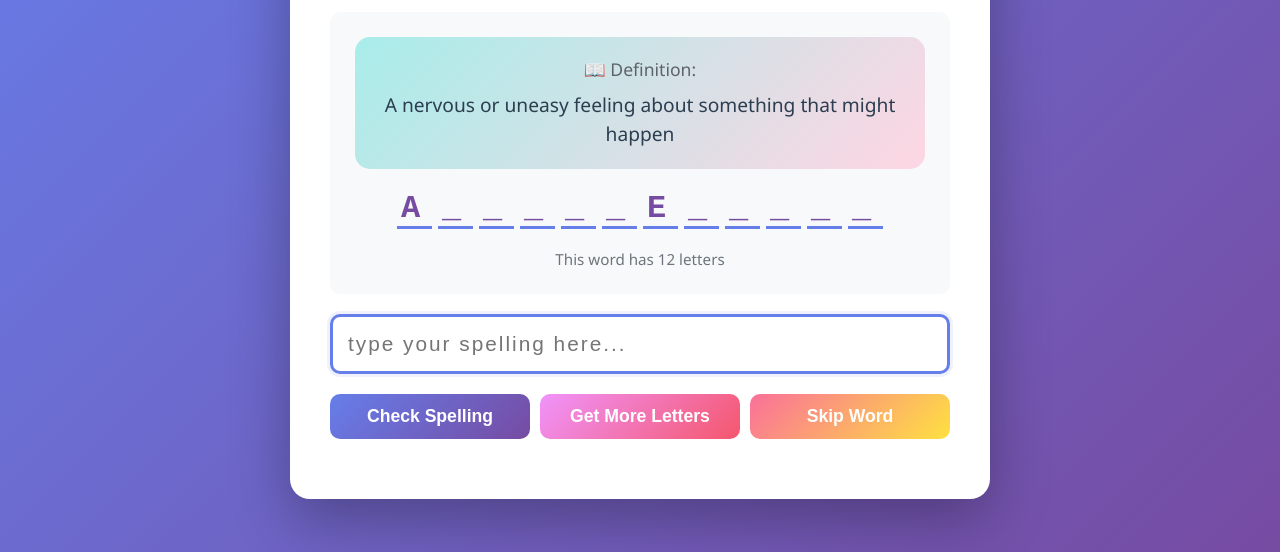
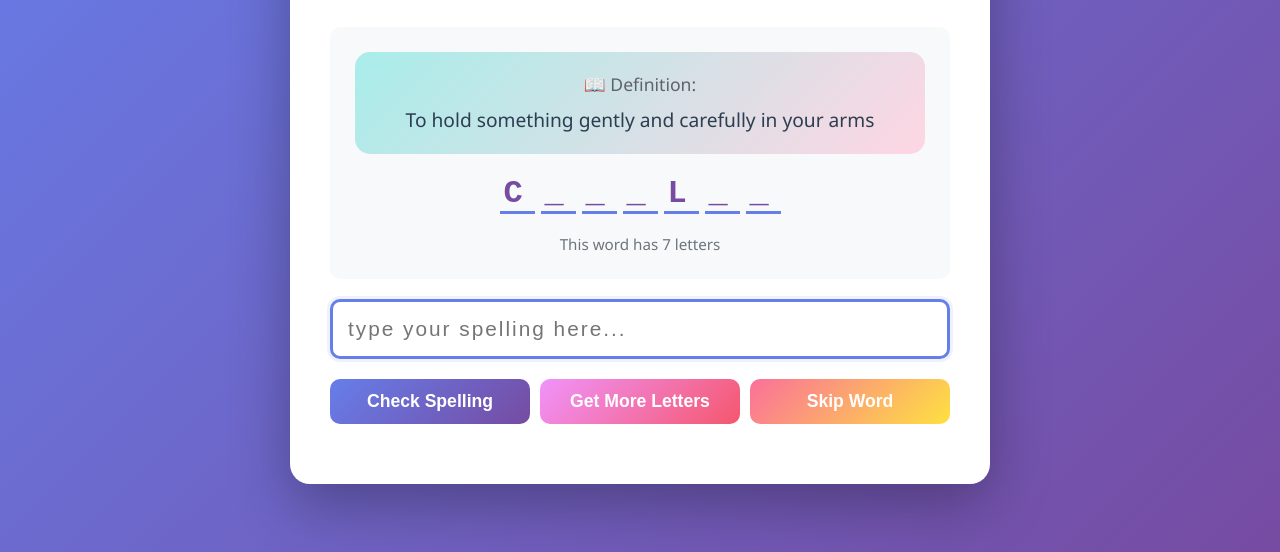
Before and after one commit to LinoNU/spelling-game, a plain HTML site: page index.html in a window 1280 px wide. Shown: the part 248-800 px from the top of the page. Drawn offline with Linux system fonts and the light colour scheme.

Commit message:
Words for Nov 10

```diff
--- a/index.html
+++ b/index.html
@@ -326,39 +326,39 @@
         const GameState = {
             words: [
                 {
-                    word: 'rumpled',
-                    meaning: 'Messy or wrinkled',
-                    initialLetters: [0, 4] // Show 'r' and 'l'
+                    word: 'waggles',
+                    meaning: 'To move or shake something quickly up and down or side to side',
+                    initialLetters: [0, 4] // Show 'w' and 'l'
                 },
                 {
-                    word: 'sputtering',
-                    meaning: 'Making short uneven sounds like struggling to work or someone when upset',
+                    word: 'snippets',
+                    meaning: 'Small pieces or short parts of something',
+                    initialLetters: [0, 4] // Show 's' and 'p'
+                },
+                {
+                    word: 'crumpled',
+                    meaning: 'Bent, crushed or squished to form creases or wrinkles',
+                    initialLetters: [0, 4] // Show 'c' and 'p'
+                },
+                {
+                    word: 'stuttering',
+                    meaning: 'Speaking with sudden stops or repeating sounds',
                     initialLetters: [0, 5] // Show 's' and 'e'
                 },
                 {
-                    word: 'scrawling',
-                    meaning: 'Writing something quickly and messily',
-                    initialLetters: [0, 4] // Show 's' and 'w'
+                    word: 'cradles',
+                    meaning: 'To hold something gently and carefully in your arms',
+                    initialLetters: [0, 4] // Show 'c' and 'l'
                 },
                 {
-                    word: 'eternity',
-                    meaning: 'A very long time that feels like it will never end',
-                    initialLetters: [0, 5] // Show 'e' and 'i'
+                    word: 'utters',
+                    meaning: 'Saying or speaking something out loud, often quietly or suddenly',
+                    initialLetters: [0, 3] // Show 'u' and 'e'
                 },
                 {
-                    word: 'apprehension',
-                    meaning: 'A nervous or uneasy feeling about something that might happen',
-                    initialLetters: [0, 6] // Show 'a' and 'h'
-                },
-                {
-                    word: 'beckons',
-                    meaning: 'To call or signal',
-                    initialLetters: [0, 4] // Show 'b' and 'o'
-                },
-                {
-                    word: 'amble',
-                    meaning: 'To walk in a slow or relaxed way',
-                    initialLetters: [0, 3] // Show 'a' and 'l'
+                    word: 'evading',
+                    meaning: 'Avoiding or escaping something on purpose',
+                    initialLetters: [0, 3] // Show 'e' and 'd'
                 }
             ],
             currentWordIndex: 0,
```
